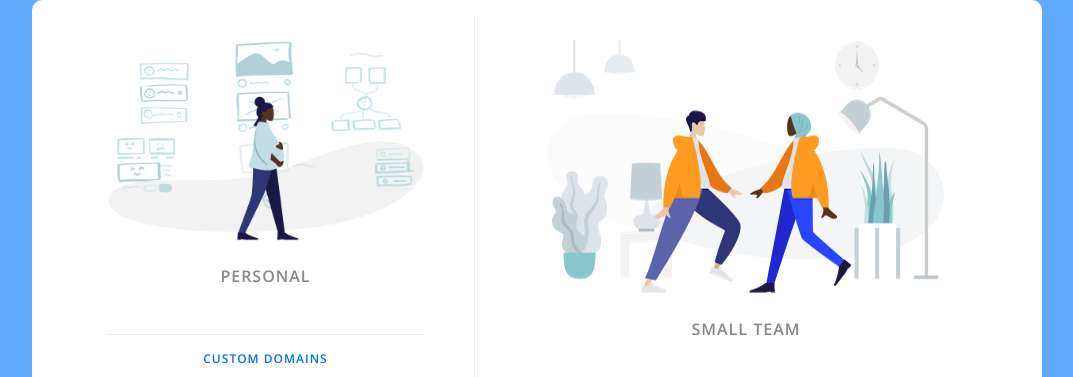
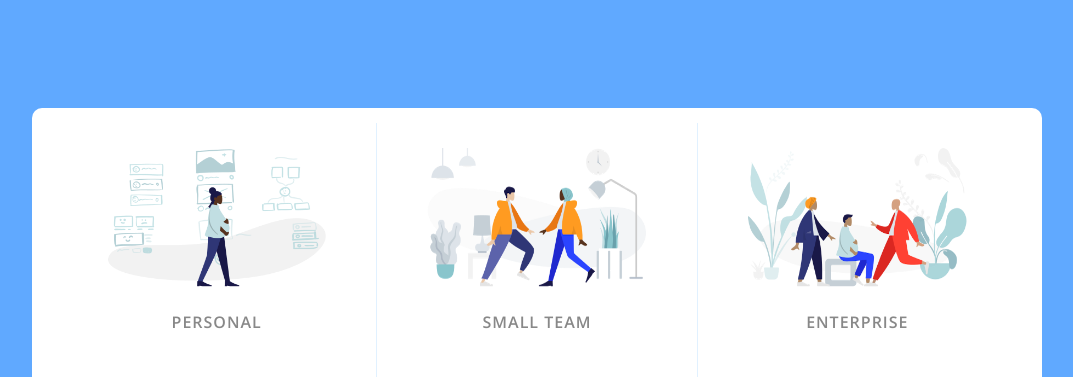
Before and after one commit to Rayhanpatel/PriceTable, a plain HTML site: page PriceTable/index.html in a window 1280 px wide. Shown: the top 377 px of the page, without its empty margins (103-1176 px from the left). Drawn offline with nearby package versions, Linux system fonts and the light colour scheme.

Commit message:
correction

```diff
--- a/PriceTable/app.css
+++ b/PriceTable/app.css
@@ -1,3 +1,4 @@
+
 html, body, div, span, applet, object, iframe,
 h1, h2, h3, h4, h5, h6, p, blockquote, pre,
 a, abbr, acronym, address, big, cite, code,
--- a/PriceTable/index.html
+++ b/PriceTable/index.html
@@ -32,7 +32,9 @@
             </ul>
             <span class="pricing-price">$150</span>
             <a href="#/" class="pricing-button is-featured">Free trial</a>
+        </div>
 
+        <div class="pricing-plan">
             <img src="icons/icon3.png" alt="" class="pricing-img">
             <h2 class="pricing-header">Enterprise</h2>
             <ul class="pricing-features">
```
Also changed, not shown: 1 other file.
